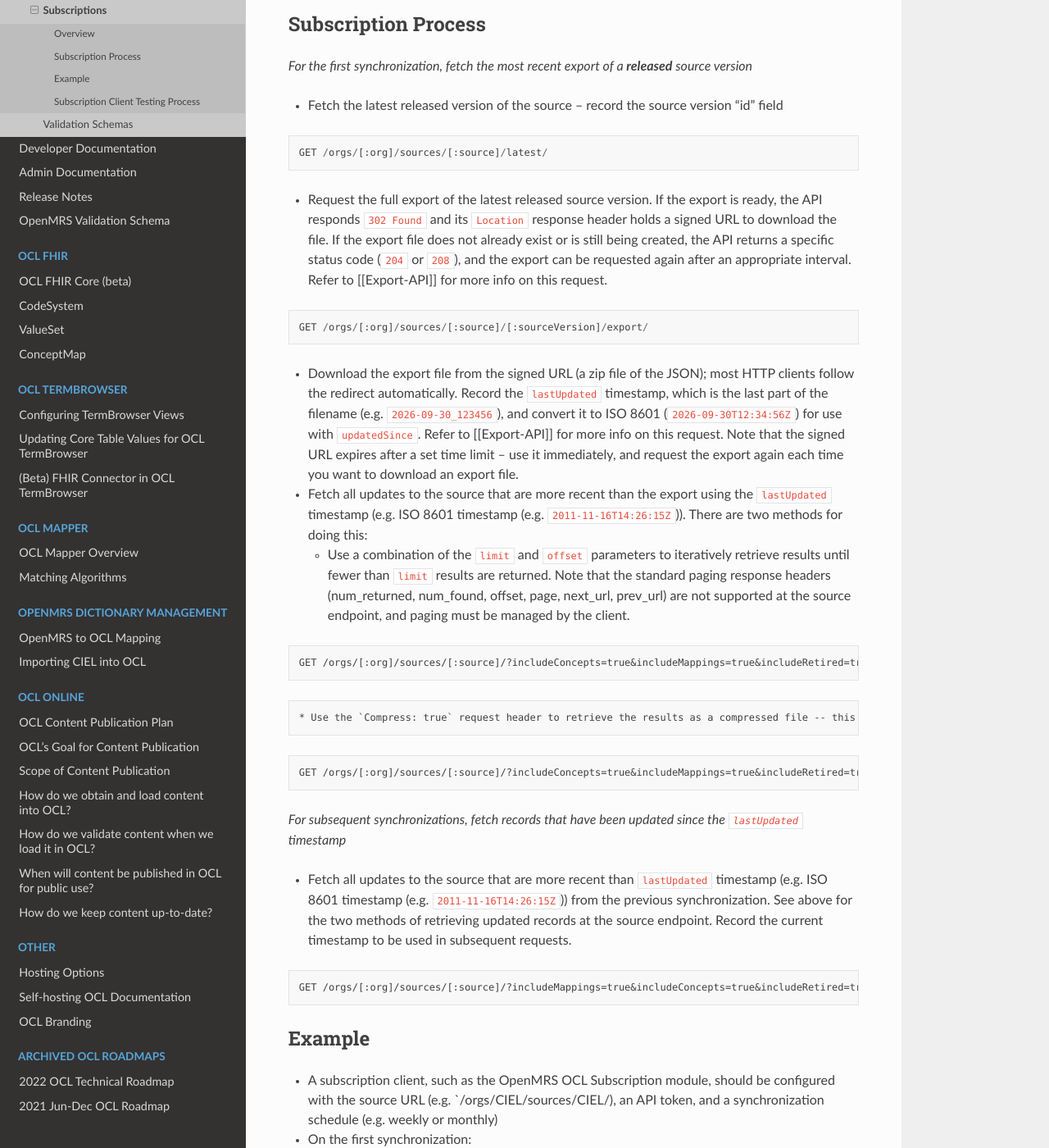
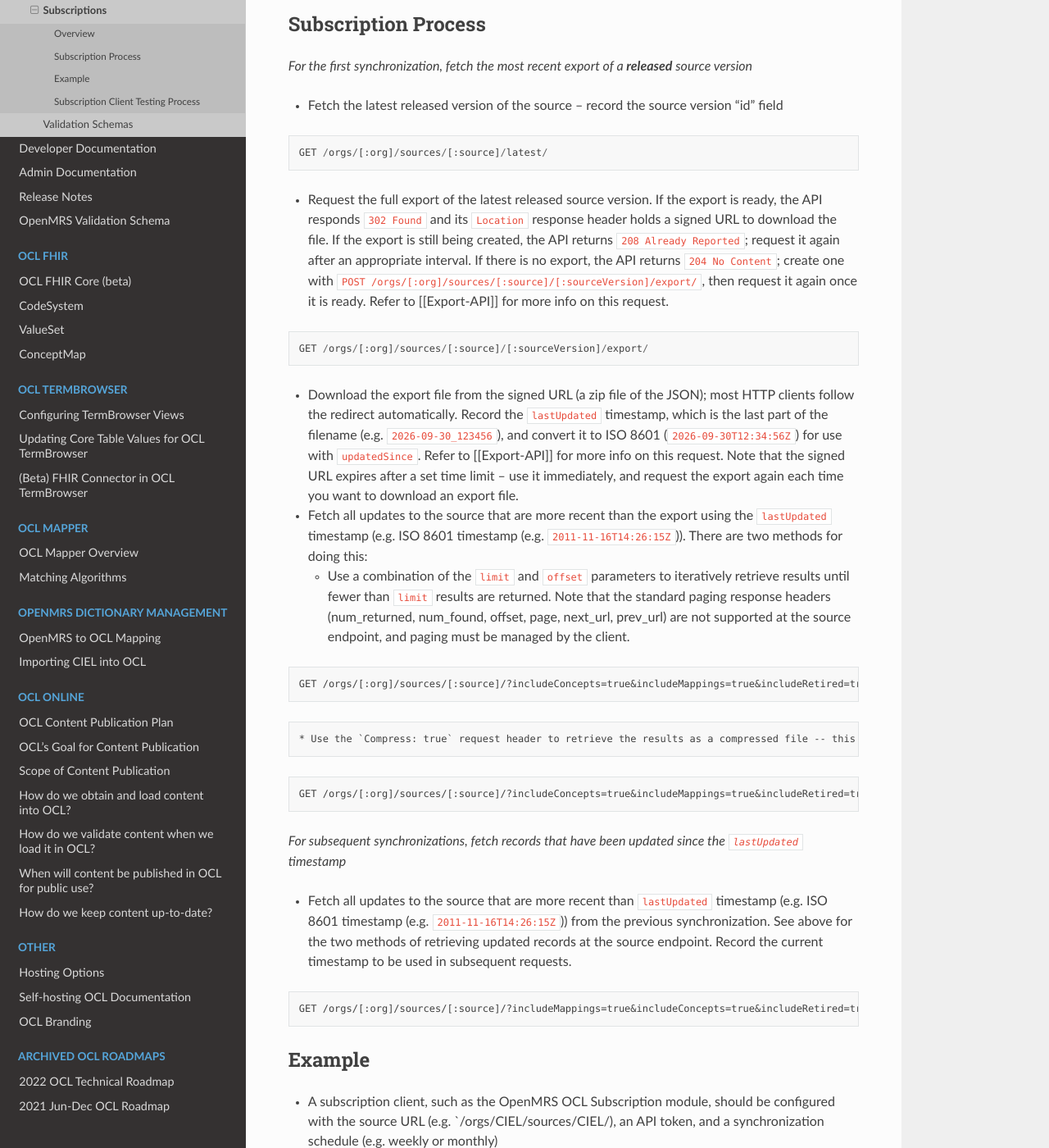
Before and after one commit to OpenConceptLab/ocl-docs, a Sphinx documentation site: the page built from docs/source/oclapi/apireference/other/subscriptions.md, in a window 1280 px wide and 1400 px high, scrolled down 735 px. Shown: the whole window at 82% size. Built offline with Sphinx 7.4.7 and the Read the Docs theme 3.1.0, drawn with Linux system fonts in a browser that asks for light colours; some of the changed text lies outside the part shown.

Commit message:
OpenConceptLab/ocl_issues#2881 | Export docs: POST precedence, 204 needs a POST, DELETE limit
Addresses Codex pass 1: order of 208/force/noRedirect on POST; a 204 on
GET means no export, so subscription clients POST to create one; DELETE
removes only the export under the current lastUpdated; drop the unsupported
speed claim.

Co-Authored-By: Claude Opus 5.5 <noreply@anthropic.com>

````diff
--- a/docs/source/oclapi/apireference/other/subscriptions.md
+++ b/docs/source/oclapi/apireference/other/subscriptions.md
@@ -19,7 +19,7 @@ _For the first synchronization, fetch the most recent export of a **released** s
 ```
 GET /orgs/[:org]/sources/[:source]/latest/
 ```
-* Request the full export of the latest released source version. If the export is ready, the API responds `302 Found` and its `Location` response header holds a signed URL to download the file. If the export file does not already exist or is still being created, the API returns a specific status code (`204` or `208`), and the export can be requested again after an appropriate interval. Refer to [[Export-API]] for more info on this request.
+* Request the full export of the latest released source version. If the export is ready, the API responds `302 Found` and its `Location` response header holds a signed URL to download the file. If the export is still being created, the API returns `208 Already Reported`; request it again after an appropriate interval. If there is no export, the API returns `204 No Content`; create one with `POST /orgs/[:org]/sources/[:source]/[:sourceVersion]/export/`, then request it again once it is ready. Refer to [[Export-API]] for more info on this request.
 ```
 GET /orgs/[:org]/sources/[:source]/[:sourceVersion]/export/
 ```
@@ -47,7 +47,7 @@ GET /orgs/[:org]/sources/[:source]/?includeMappings=true&includeConcepts=true&in
 * On the first synchronization:
     * Subscription client will request details on the most recent released source version: `GET /orgs/CIEL/sources/CIEL/latest/`
     * Subscription client will request the export of the most recent released source version, which redirects to a signed download URL (the `Location` response header): `GET /orgs/CIEL/sources/CIEL/[:sourceVersion]/export/`
-        * Note that if the export file is not ready, the subscription client will need to request the export file again after an appropriate interval
+        * Note that if the export file is not ready (`208`), the subscription client will need to request the export file again after an appropriate interval; if there is no export (`204`), it must first create one with a `POST` to the same URL
     * Subscription client will download the export file from the signed URL, which is returned as a zip of the JSON results -- the signed URL can be discarded, as it is re-generated for each request
     * Subscription client will decompress the file and process the results
     * Subscription client may then request any changes to the source that occurred after the `lastUpdated` timestamp of the export file: `GET /orgs/CIEL/sources/CIEL/?includeConcepts=true&includeMappings=true&includeRetired=true&updatedSince=[:lastUpdated]` -- these results should be processed in the same manner as above; the `lastUpdated` date should be stored for subsequent synchronizations
````
Also changed, not shown: docs/source/oclapi/apireference/exportapi.md (+7 -5 lines).
